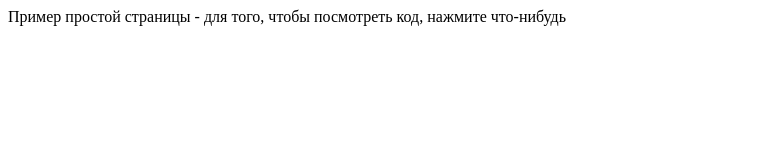
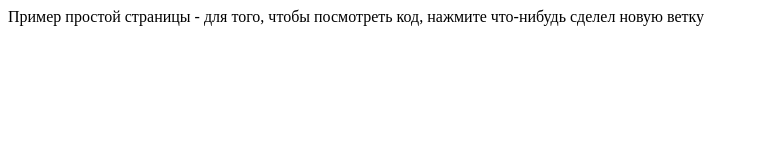
Before and after one commit to AlexeyV99/new-project2, a plain HTML site: page index.html in a window 1280 px wide. Shown: the whole page, without its empty margins (0-758 px from the left). Drawn offline with Linux system fonts and the light colour scheme.

Commit message:
add new branch

```diff
--- a/index.html
+++ b/index.html
@@ -6,6 +6,8 @@
 <title> Пример простой страницы html</title>
 </head>
 <body>
+
 Пример простой страницы - для того, чтобы посмотреть код, нажмите что-нибудь
+сделел новую ветку
 </body>
 </html>
```
